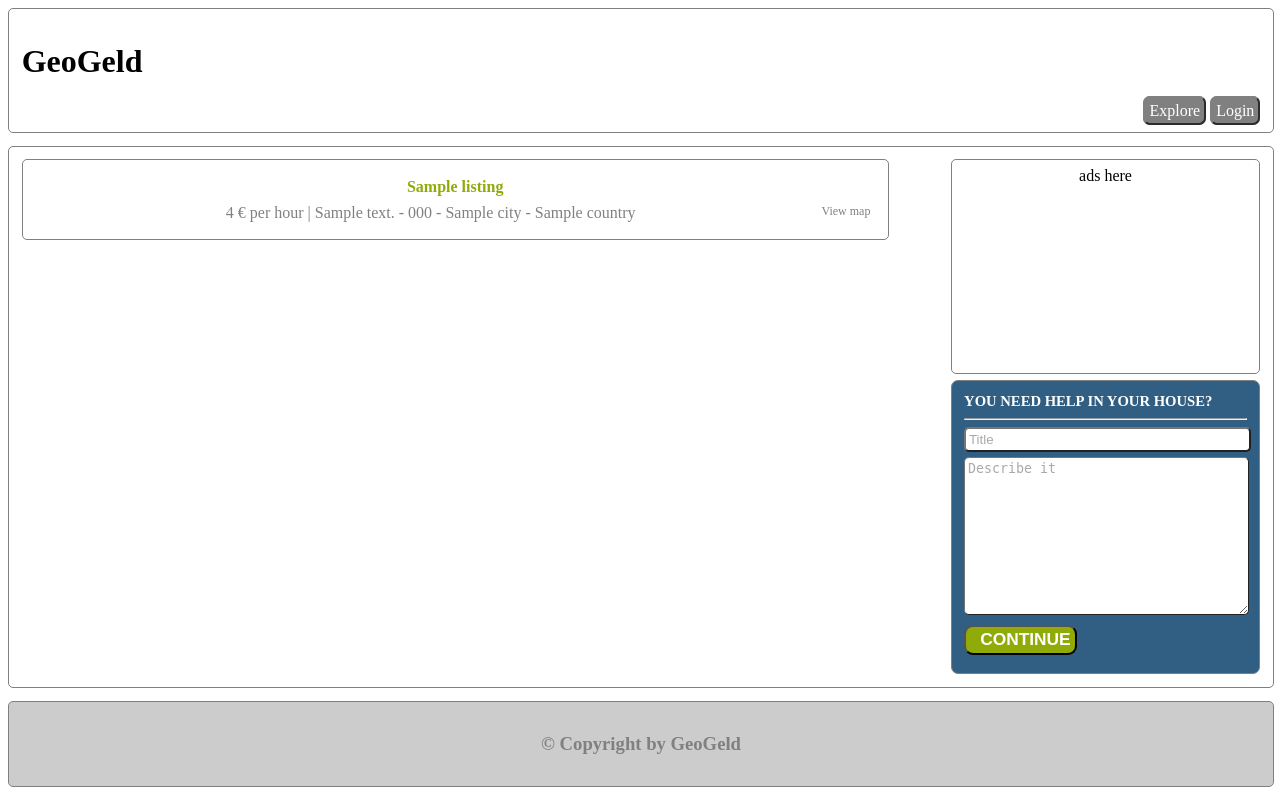
After one commit to ahmadmoalla/geogeld, a Django app: template geogeld/templates/geogeld/index.html in a window 1280 px wide. The commit adds this page. Run offline with Django 3.2, Linux system fonts and the light colour scheme; the template is opened without the code that fills it: most values are stand-ins (such as "Sample title", 1, 10 or a date in 2020); parts of the project's set-up code (start-up, migrations or seed data) failed here and were passed over.

Commit message:
Project's first steps Defined basic models: UserProfile, Listing, Category Registered models in admin's site GeoDjango integration Created home page draft design Created some fixures $

```diff
--- /dev/null
+++ b/accounts/fixtures/initial_data.json
@@ -0,0 +1 @@
+[{"pk": 1, "model": "accounts.userprofile", "fields": {"city": "Berlin", "first_name": "Ahmad", "last_name": "Moalla", "country": "Germany", "mobile_number": "445688124", "zipcode": "1000", "location": "POINT (13.4095001202098469 52.5366906925501382)", "address": "Berlin main strasse", "birth_date": "1984-06-08", "email": "a7madm3alla@gmail.com"}}]
--- /dev/null
+++ b/geogeld/static/geogeld/css/style.css
@@ -0,0 +1,195 @@
+@CHARSET "UTF-8";
+
+a, a:visited {
+  text-decoration: none;
+  color: black;
+}
+
+body {
+    background-color: #ffffff;
+    font-family: "Sans serif";
+    font-size: 12pt;
+}
+
+.clearfix:after {
+   content: ".";
+   visibility: hidden;
+   display: block;
+   height: 0;
+   clear: both;
+}
+
+#container {
+    width: 100%;
+}
+
+#header {
+    width: 98%;
+    padding: 1%;
+    border: 1px solid gray;
+    border-radius: 5px;
+    -webkit-border-radius: 5px;
+    -moz-border-radius: 5px;
+    margin-bottom: 1%;
+
+}
+
+
+#content {
+    width: 98%;
+    padding: 1%;
+    border: 1px solid gray;
+    border-radius: 5px;
+    -webkit-border-radius: 5px;
+    -moz-border-radius: 5px;
+    margin-bottom: 1%;
+}
+
+#footer {
+    width: 98%;
+    padding: 1%;
+    border: 1px solid gray;
+    border-radius: 5px;
+    -webkit-border-radius: 5px;
+    -moz-border-radius: 5px;
+    text-align: center;
+
+    font-size: 14pt;
+    font-weight: bold;
+    color: gray;
+    background-color: #cccccc;
+
+}
+
+#left-column {
+  width: 70%;
+  float: left;
+
+}
+
+#right-column {
+  width: 25%;
+  float: right;
+
+}
+
+#header-buttons {
+    width: 100%;
+    text-align: right;
+
+}
+
+#header-buttons a{
+    color: white;
+    background-color: gray;
+    border: 2px solid gray;
+    border-style: outset;
+    border-radius: 7px;
+    -webkit-border-radius: 7px;
+    -moz-border-radius: 7px;
+    padding: 4px;
+}
+
+#login-button {
+}
+
+#explore-button {
+}
+
+
+#ad-banner {
+    height: 200px;
+    background: white;
+    border: 1px solid gray;
+    border-radius: 5px;
+    -webkit-border-radius: 5px;
+    -moz-border-radius: 5px;
+    padding: 2%;
+    margin-bottom: 2%;
+
+    text-align: center;
+
+
+}
+
+#job-listings {
+    background: white;
+    border-radius: 5px;
+    -webkit-border-radius: 5px;
+    -moz-border-radius: 5px;
+    margin-bottom: 2%;
+
+}
+
+.job-listing {
+    border: 1px solid gray;
+    border-radius: 5px;
+    -webkit-border-radius: 5px;
+    -moz-border-radius: 5px;
+
+    margin-bottom: 2%;
+    padding: 2%;
+}
+
+.job-title {
+    color: #90aa08;
+    font-size: 12pt;
+    font-weight: bold;
+    text-align: center;
+    margin-bottom: 1%;
+}
+
+.job-details {
+    color: gray;
+    text-align: center;
+}
+
+.job-details a {
+    color: gray;
+    font-size: 9pt;
+    float: right;
+}
+
+#job-posting-box {
+}
+
+#quick-posting-form {
+    color: white;
+    font-weight: bold;
+    font-size: 11pt;
+    font-family: "Sans serif";
+    background: #315f83;
+    border: 1px solid gray;
+    border-radius: 7px;
+    -webkit-border-radius: 7px;
+    -moz-border-radius: 7px;
+    padding: 4%;
+}
+
+.form-element {
+    width: 98%;
+    color: #aaaaaa;
+
+    border-radius: 5px;
+    -webkit-border-radius: 5px;
+    -moz-border-radius: 5px;
+    border-style: outset;
+
+    padding: 1%;
+    margin-bottom: 2%;
+}
+
+#continue-button {
+    color: white;
+    background-color: #90aa08;
+    border-radius: 9px;
+    -webkit-border-radius: 9px;
+    -moz-border-radius: 9px;
+
+    width: 40%;
+
+    font-size: 13pt;
+    font-weight: bold;
+    padding-left: 5%;
+    padding-right: 5%;
+}
--- a/templates/base.html
+++ b/geogeld/templates/geogeld/base.html
@@ -7,7 +7,7 @@
 		Remove this if you use the .htaccess -->
 		<meta http-equiv="X-UA-Compatible" content="IE=edge,chrome=1" />
 
-		<title>base</title>
+		<title>GeoGeld</title>
 		<meta name="description" content="" />
 		<meta name="author" content="ahmad" />
 
@@ -16,21 +16,30 @@
 		<!-- Replace favicon.ico & apple-touch-icon.png in the root of your domain and delete these references -->
 		<link rel="shortcut icon" href="{{ STATIC_URL }}/favicon.ico" />
 		<link rel="apple-touch-icon" href="{{ STATIC_URL }}/apple-touch-icon.png" />
-		<link rel="stylesheet" type="text/css" href="{{ STATIC_URL }}css/style.css">
+		<link rel="stylesheet" type="text/css" href="{{ STATIC_URL }}geogeld/css/style.css">
+		{% block extra_css %}
+		{% endblock extra_css %}
+
+		{% block extra_js %}
+		{% endblock extra_js %}
 	</head>
 
 	<body>
-		<div>
-			<header>
-				<h1>base</h1>
+		<div id="container">
+			<header id="header">
+				<h1>GeoGeld</h1>
+				{% block header-extra %}
+
+				{% endblock header-extra %}
 			</header>
 
+	    <div id="content">
+		{% block content %}
 
-	{% block content %}
+		{% endblock content %}
+	    </div>
 
-	{% endblock content %}
-
-			<footer>
+			<footer id="footer">
 				<p>
 					&copy; Copyright  by GeoGeld
 				</p>
--- /dev/null
+++ b/geogeld/templates/geogeld/index.html
@@ -0,0 +1,44 @@
+{% extends 'geogeld/base.html' %}
+
+{% block header-extra %}
+<div id="header-buttons">
+	<a id="explore-button" href="/explore">Explore</a>
+	<a id="login-button" href="/login">Login</a>
+</div>
+{% endblock header-extra %}
+
+{% block content %}
+
+<div id="left-column">
+	<div id="job-listings">
+	{% if listings %}
+		{% for listing in listings %}
+		  <div class="job-listing">
+		      <div class="job-title">{{ listing.title }}</div>
+		      <div class="job-details">{{ listing.payment_rate }} € per hour | {{ listing.address }} - {{ listing.zipcode }} - {{ listing.city }} - {{ listing.country }} <a href="">View map</a></div>
+		  </div>
+		{% endfor %}
+		<div class="clearfix"></div>
+	{% else %}
+	No listing posted yet.
+	{% endif %}
+    </div>
+</div>
+
+<div id="right-column">
+    <div id="ad-banner">
+    ads here
+	</div>
+    <div id="job-posting-box">
+        <form id="quick-posting-form" method="get" action="">
+        YOU NEED HELP IN YOUR HOUSE?
+        <hr />
+        <input class="form-element" type="text" name="job_title" value="Title" />
+        <textarea class="form-element" name="job_description" cols="35" rows="10">Describe it</textarea>
+        <input class="form-element" id="continue-button" type="submit" value="CONTINUE" />
+        </form>
+	</div>
+</div>
+<div class="clearfix"></div>
+
+{% endblock content %}
--- /dev/null
+++ b/listing/fixtures/initial_data.json
@@ -0,0 +1 @@
+[{"pk": 1, "model": "listing.category", "fields": {"name": "House keeping"}}]
--- a/requirements.txt
+++ b/requirements.txt
@@ -1,3 +1,5 @@
 #Add all what you install into your Virtualenv to this file
 #"pip install -r requirements.txt" to install all the required apps
 Django==1.4
+psycopg2==2.4.5
+South==0.7.5
```
Also changed, not shown: accounts/admin.py (+10 -2 lines), accounts/models.py (+19 -18 lines), geogeld/settings.py (+18 -2 lines), geogeld/views.py (+5 -2 lines), listing/admin.py (+14 -2 lines), listing/models.py (+51 -19 lines), templates/index.html (deleted, +0 -7 lines), accounts/templates/accounts/index.html (renamed from templates/accounts/index.html), listing/templates/listing/index.html (renamed from templates/listing/index.html), 1 other file.
